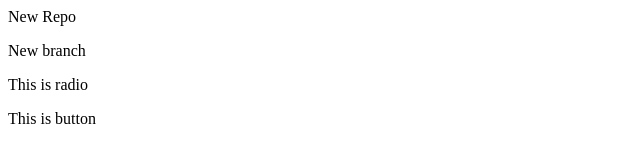
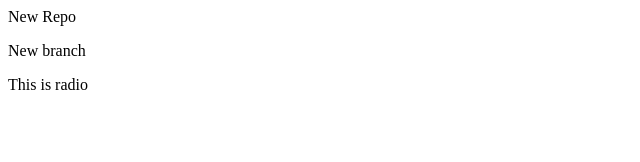
Before and after one commit to ShilpaG813/localrepo, a plain HTML site: page index.html in a window 1280 px wide. Shown: the whole page, without its empty margins (0-640 px from the left). Drawn offline with Linux system fonts and the light colour scheme.

```diff
--- a/index.html
+++ b/index.html
@@ -1,4 +1,3 @@
 <p>New Repo</p>
 <p>New branch</p>
 <p> This is radio </p>
-<p> This is button </p>
```
